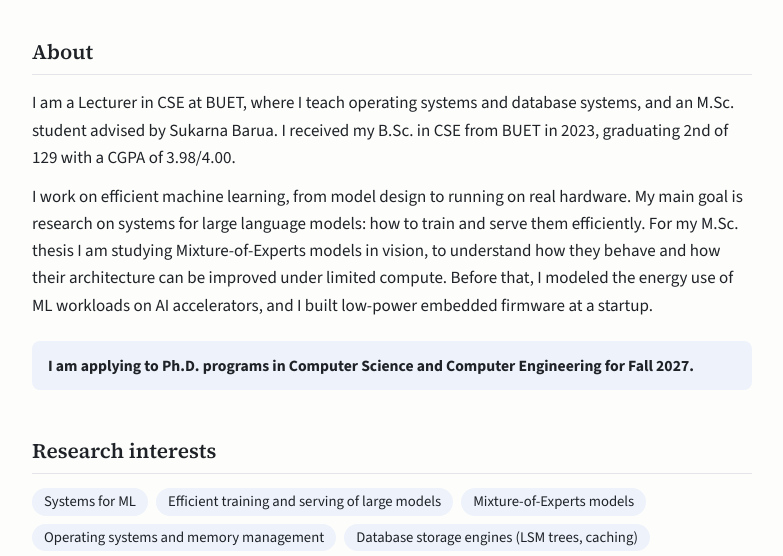
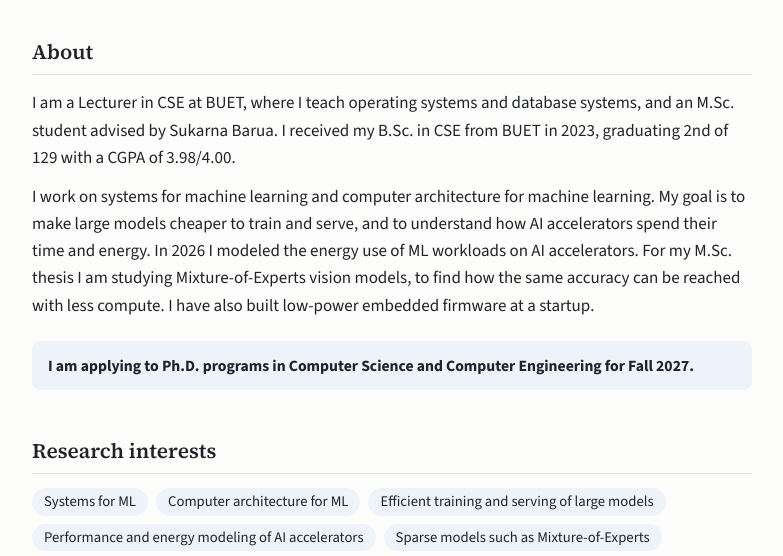
Before and after one commit to vodro/vodro.github.io, a plain HTML site: page index.html in a window 1280 px wide. Shown: the part 242-798 px from the top of the page, without its empty margins (248-1031 px from the left). Drawn offline with nearby package versions, Linux system fonts and the light colour scheme.

Commit message:
Lead research interests with systems and architecture for ML, update CV

```diff
--- a/index.html
+++ b/index.html
@@ -4,7 +4,7 @@
 <meta charset="utf-8">
 <meta name="viewport" content="width=device-width, initial-scale=1">
 <title>Kowshic Roy</title>
-<meta name="description" content="Kowshic Roy, Lecturer in CSE at BUET. Research interests: systems for ML, Mixture-of-Experts models, and operating and database systems.">
+<meta name="description" content="Kowshic Roy, Lecturer in CSE at BUET. Research interests: systems for ML, computer architecture for ML, and operating and database systems.">
 <link rel="preconnect" href="https://fonts.googleapis.com">
 <link rel="preconnect" href="https://fonts.gstatic.com" crossorigin>
 <link href="https://fonts.googleapis.com/css2?family=Source+Sans+3:ital,wght@0,400;0,600;0,700;1,400&family=Source+Serif+4:opsz,wght@8..60,600&display=swap" rel="stylesheet">
@@ -122,7 +122,7 @@
 <section>
   <h2>About</h2>
   <p>I am a Lecturer in CSE at BUET, where I teach operating systems and database systems, and an M.Sc. student advised by Sukarna Barua. I received my B.Sc. in CSE from BUET in 2023, graduating 2nd of 129 with a CGPA of 3.98/4.00.</p>
-  <p>I work on efficient machine learning, from model design to running on real hardware. My main goal is research on systems for large language models: how to train and serve them efficiently. For my M.Sc. thesis I am studying Mixture-of-Experts models in vision, to understand how they behave and how their architecture can be improved under limited compute. Before that, I modeled the energy use of ML workloads on AI accelerators, and I built low-power embedded firmware at a startup.</p>
+  <p>I work on systems for machine learning and computer architecture for machine learning. My goal is to make large models cheaper to train and serve, and to understand how AI accelerators spend their time and energy. In 2026 I modeled the energy use of ML workloads on AI accelerators. For my M.Sc. thesis I am studying Mixture-of-Experts vision models, to find how the same accuracy can be reached with less compute. I have also built low-power embedded firmware at a startup.</p>
   <p class="note"><strong>I am applying to Ph.D. programs in Computer Science and Computer Engineering for Fall 2027.</strong></p>
 </section>
 
@@ -130,8 +130,10 @@
   <h2>Research interests</h2>
   <ul class="tags">
     <li>Systems for ML</li>
+    <li>Computer architecture for ML</li>
     <li>Efficient training and serving of large models</li>
-    <li>Mixture-of-Experts models</li>
+    <li>Performance and energy modeling of AI accelerators</li>
+    <li>Sparse models such as Mixture-of-Experts</li>
     <li>Operating systems and memory management</li>
     <li>Database storage engines (LSM trees, caching)</li>
   </ul>
```
Also changed, not shown: 1 other file.
